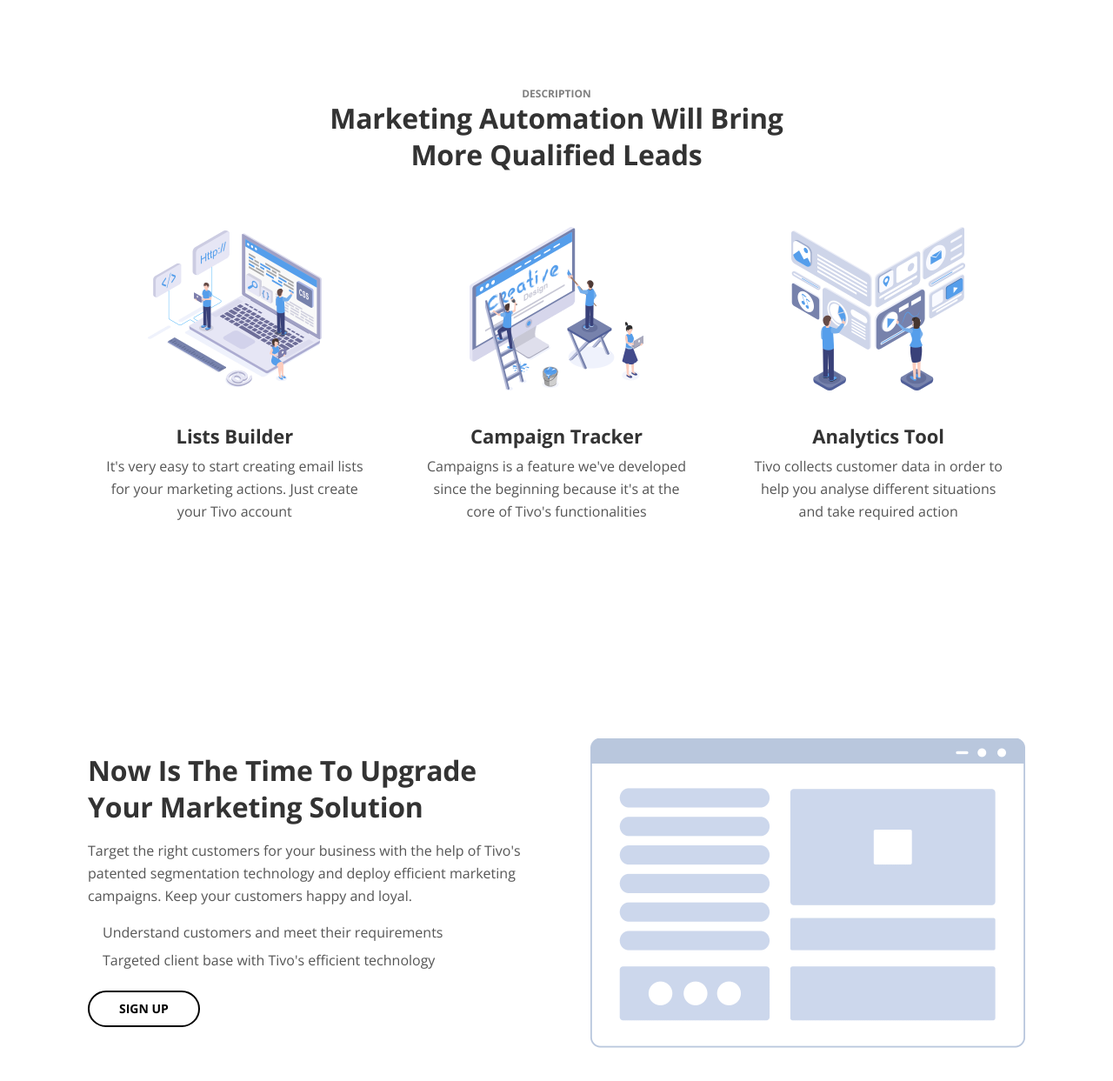
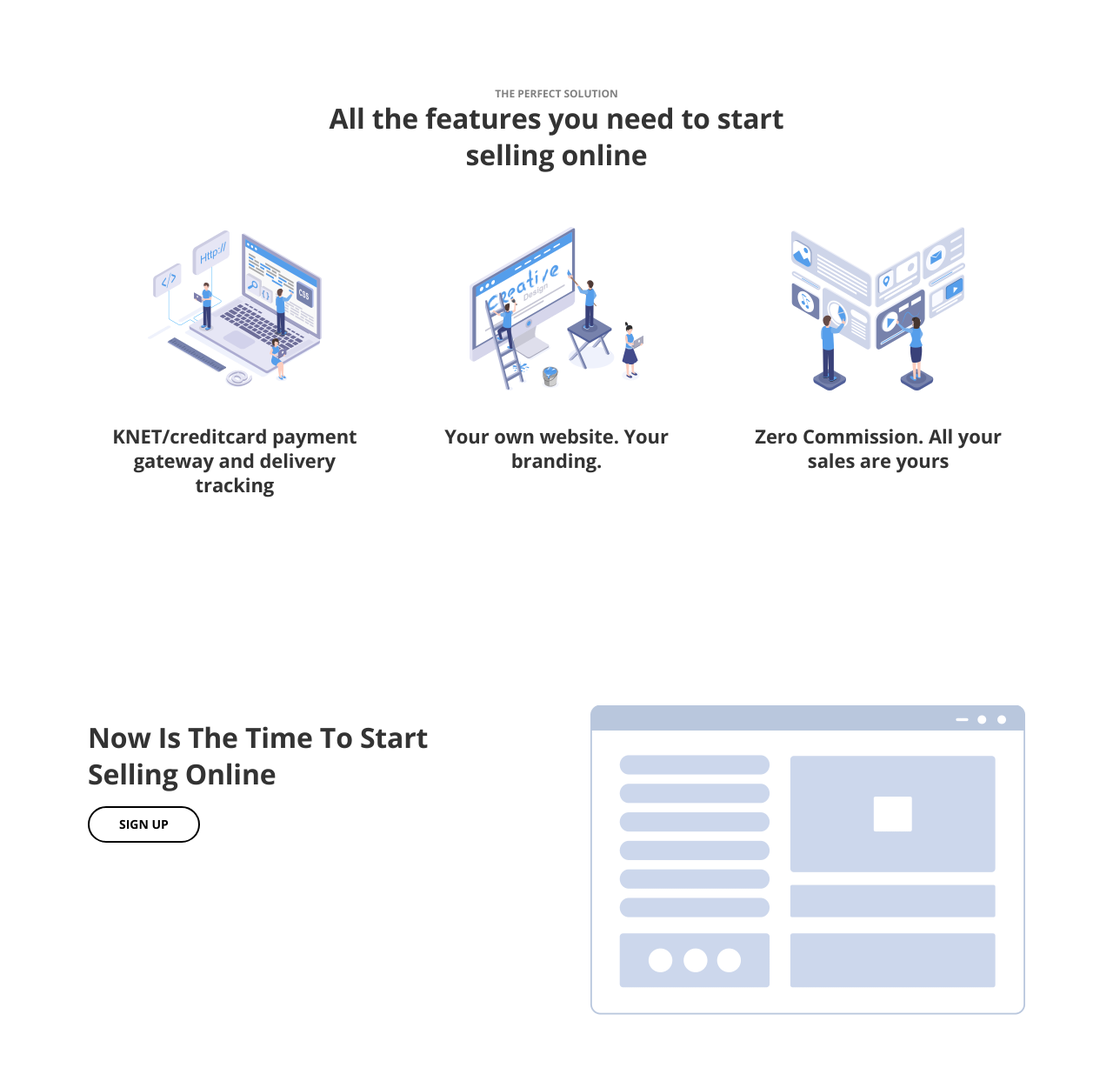
Before and after one commit to BAWES/plugn-landing, a plain HTML site: page index.html in a window 1280 px wide. Shown: the part 808-2051 px from the top of the page at 87% size. Drawn offline with nearby package versions, Linux system fonts and the light colour scheme.

Commit message:
Modifications made

```diff
--- a/index.html
+++ b/index.html
@@ -156,8 +156,8 @@
         <div class="container">
             <div class="row">
                 <div class="col-lg-12">
-                    <div class="above-heading">DESCRIPTION</div>
-                    <h2 class="h2-heading">Marketing Automation Will Bring More Qualified Leads</h2>
+                    <div class="above-heading">THE PERFECT SOLUTION</div>
+                    <h2 class="h2-heading">All the features you need to start selling online</h2>
                 </div> <!-- end of col -->
             </div> <!-- end of row -->
             <div class="row">
@@ -169,8 +169,7 @@
                             <img class="img-fluid" src="images/description-1.png" alt="alternative">
                         </div>
                         <div class="card-body">
-                            <h4 class="card-title">Lists Builder</h4>
-                            <p>It's very easy to start creating email lists for your marketing actions. Just create your Tivo account</p>
+                            <h4 class="card-title">KNET/creditcard payment gateway and delivery tracking</h4>
                         </div>
                     </div>
                     <!-- end of card -->
@@ -181,8 +180,7 @@
                             <img class="img-fluid" src="images/description-2.png" alt="alternative">
                         </div>
                         <div class="card-body">
-                            <h4 class="card-title">Campaign Tracker</h4>
-                            <p>Campaigns is a feature we've developed since the beginning because it's at the core of Tivo's functionalities</p>
+                            <h4 class="card-title">Your own website. Your branding.</h4>
                         </div>
                     </div>
                     <!-- end of card -->
@@ -193,8 +191,7 @@
                             <img class="img-fluid" src="images/description-3.png" alt="alternative">
                         </div>
                         <div class="card-body">
-                            <h4 class="card-title">Analytics Tool</h4>
-                            <p>Tivo collects customer data in order to help you analyse different situations and take required action</p>
+                            <h4 class="card-title">Zero Commission. All your sales are yours</h4>
                         </div>
                     </div>
                     <!-- end of card -->
@@ -212,18 +209,8 @@
             <div class="row">
                 <div class="col-lg-6">
                     <div class="text-container">
-                        <h2>Now Is The Time To Upgrade Your Marketing Solution</h2>
-                        <p>Target the right customers for your business with the help of Tivo's patented segmentation technology and deploy efficient marketing campaigns. Keep your customers happy and loyal.</p>
-                        <ul class="list-unstyled li-space-lg">
-                            <li class="media">
-                                <i class="fas fa-square"></i>
-                                <div class="media-body">Understand customers and meet their requirements</div>
-                            </li>
-                            <li class="media">
-                                <i class="fas fa-square"></i>
-                                <div class="media-body">Targeted client base with Tivo's efficient technology</div>
-                            </li>
-                        </ul>
+                        <h2>Now Is The Time To Start Selling Online</h2>
+
                         <a class="btn-solid-reg page-scroll" href="sign-up.html">SIGN UP</a>
                     </div> <!-- end of text-container -->
                 </div> <!-- end of col -->
```
Also changed, not shown: sign-up.html (+19 -16 lines).
